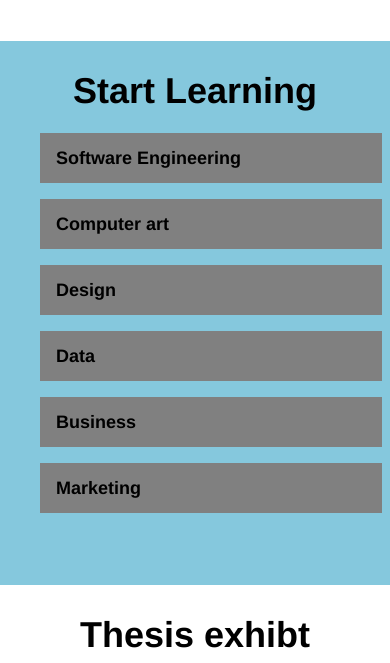
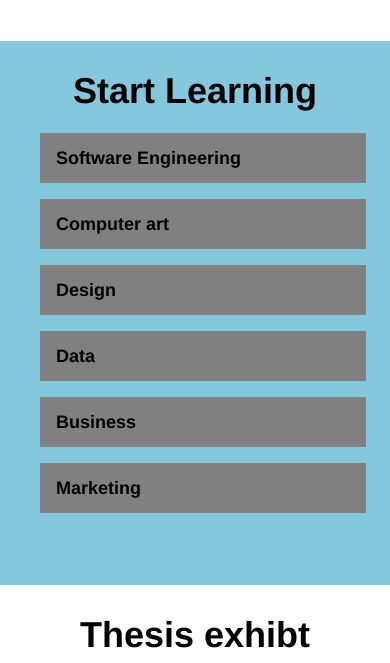
Before and after one commit to PeteHass94/Capstone_Project-Colmar_Academy, a plain HTML site: page index.html in a window 390 px wide. Shown: the part 1400-2063 px from the top of the page. Drawn offline with Linux system fonts and the light colour scheme.

Commit message:
correct margin fix

```diff
--- a/Resources/CSS/style.css
+++ b/Resources/CSS/style.css
@@ -278,13 +278,14 @@ width: 100%;
     width: 100%;
     margin-bottom: 32px;
     margin-top: 16px;
-    margin-right: 16px;
+    margin-right: 24px;
     background-color: #85C8DD;
   }
   #mobile.thumbnail .title {
     margin: 8px 0px;
     border: 5px black;
     padding: 16px;
+    margin-right: 16px;
     background-color: grey;
   }
 
```
